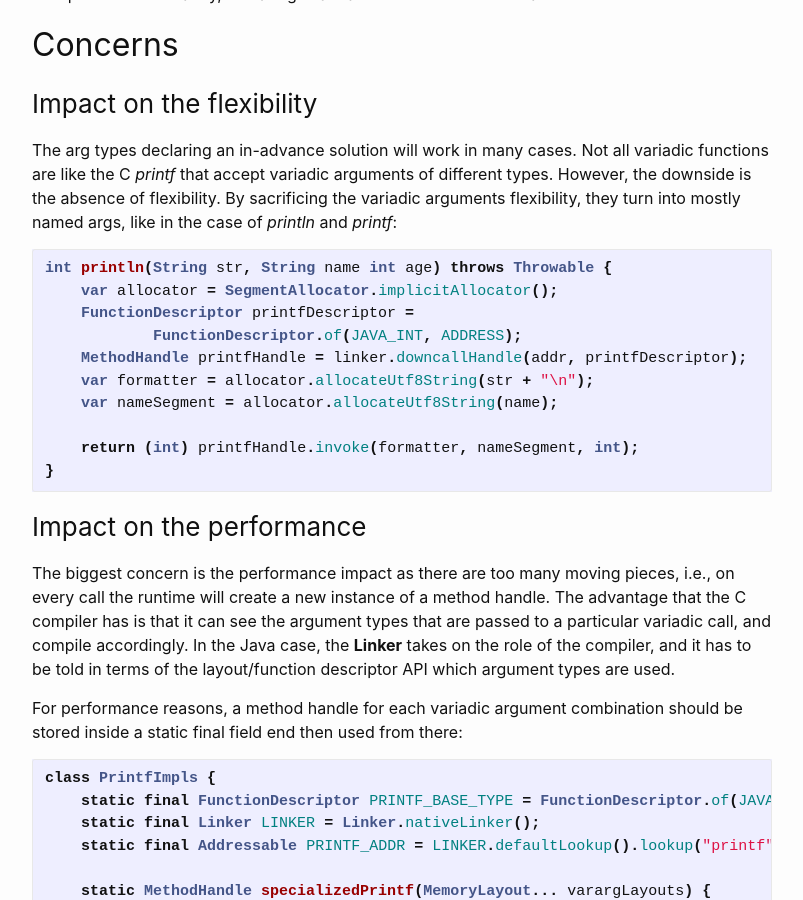
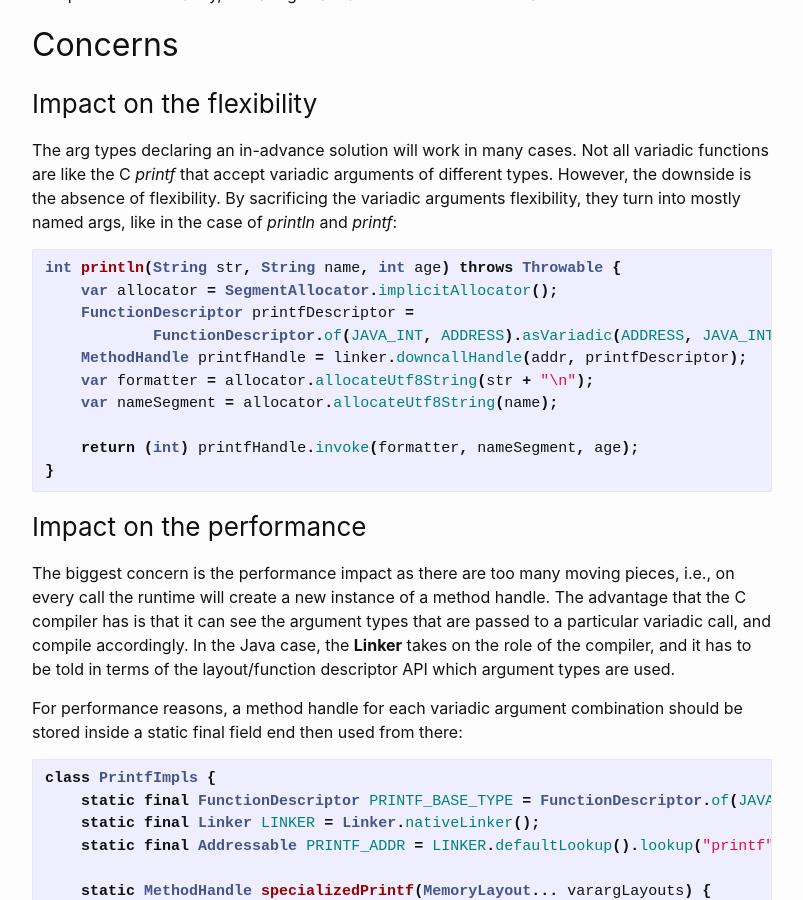
Before and after one commit to denismakogon/denismakogon.github.io, a Jekyll site: the page built from _posts/2022-06-14-introduction-to-project-panama-part-2-simplified-variadic-functions.markdown, in a window 1280 px wide and 900 px high, scrolled down 5934 px. Shown: the whole window, without its empty margins (238-1041 px from the left). Built offline with Jekyll 4.4.1, drawn with Linux system fonts in a browser that asks for light colours.

Commit message:
fix a snippet

````diff
--- a/_posts/2022-06-14-introduction-to-project-panama-part-2-simplified-variadic-functions.markdown
+++ b/_posts/2022-06-14-introduction-to-project-panama-part-2-simplified-variadic-functions.markdown
@@ -211,15 +211,15 @@ Unfortunately, declaring in advance does not ensure that the code will work.
 The arg types declaring an in-advance solution will work in many cases. Not all variadic functions are like the C _printf_ that accept variadic arguments of different types.
 However, the downside is the absence of flexibility. By sacrificing the variadic arguments flexibility, they turn into mostly named args, like in the case of _println_ and _printf_:
 ```java
-int println(String str, String name int age) throws Throwable {
+int println(String str, String name, int age) throws Throwable {
     var allocator = SegmentAllocator.implicitAllocator();
     FunctionDescriptor printfDescriptor =
-            FunctionDescriptor.of(JAVA_INT, ADDRESS);
+            FunctionDescriptor.of(JAVA_INT, ADDRESS).asVariadic(ADDRESS, JAVA_INT);
     MethodHandle printfHandle = linker.downcallHandle(addr, printfDescriptor);
     var formatter = allocator.allocateUtf8String(str + "\n");
     var nameSegment = allocator.allocateUtf8String(name);
 
-    return (int) printfHandle.invoke(formatter, nameSegment, int);
+    return (int) printfHandle.invoke(formatter, nameSegment, age);
 }
 ```
 
````
